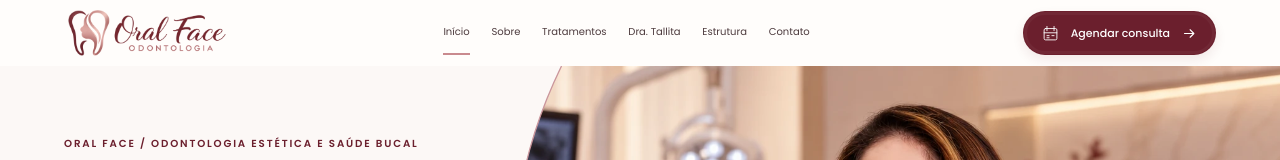
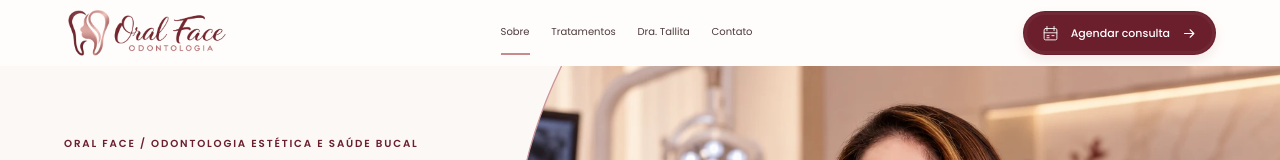
Before and after one commit to FranciscoNetoLima/oralface, a Next.js app: page / in a window 1280 px wide. Shown: the top 160 px of the page. Built offline with nearby package versions, Linux system fonts and the light colour scheme; no server answers; a web font is replaced by a local one.

Commit message:
Ajusta navegacao principal Oral Face

```diff
--- a/src/components/SiteHeader.tsx
+++ b/src/components/SiteHeader.tsx
@@ -6,11 +6,9 @@ import { ArrowIcon } from './ArrowIcon';
 import { BrandIcon } from './BrandIcon';
 
 const links = [
-  { label: 'Início', href: '#inicio' },
   { label: 'Sobre', href: '#sobre' },
   { label: 'Tratamentos', href: '#tratamentos' },
   { label: 'Dra. Tallita', href: '#dra-tallita' },
-  { label: 'Estrutura', href: '#estrutura' },
   { label: 'Contato', href: '#contato' }
 ];
 
--- a/src/design-system/site-content.json
+++ b/src/design-system/site-content.json
@@ -17,10 +17,6 @@
   },
   "headerLinks": [
     {
-      "title": "Início",
-      "anchor": "#inicio"
-    },
-    {
       "title": "Sobre",
       "anchor": "#sobre"
     },
@@ -31,10 +27,6 @@
     {
       "title": "Dra. Tallita",
       "anchor": "#dra-tallita"
-    },
-    {
-      "title": "Estrutura",
-      "anchor": "#estrutura"
     },
     {
       "title": "Contato",
```
